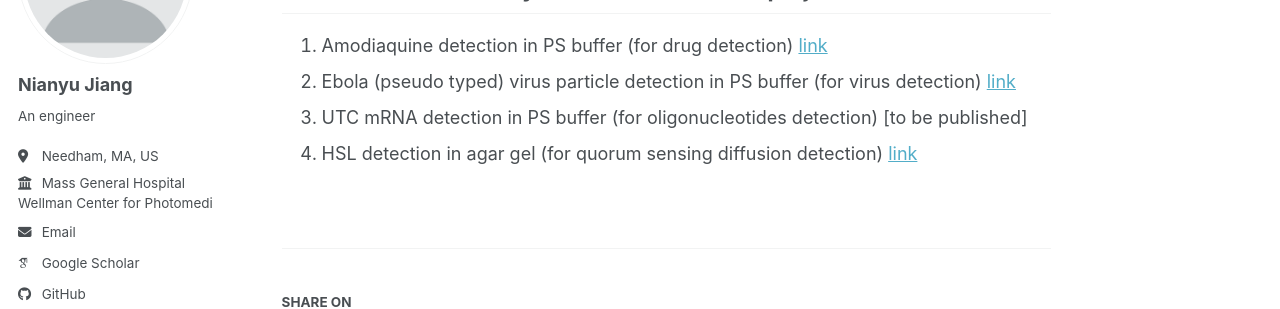
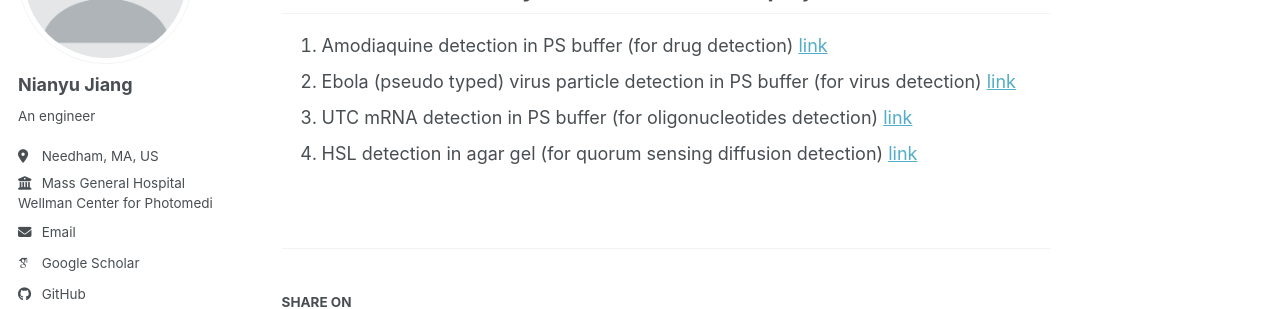
Before and after one commit to NianyuJiang/NianyuJiang.github.io, a Jekyll site: the page built from _portfolio/portfolio-1.md, in a window 1280 px wide and 900 px high, scrolled down 923 px. Shown: the part 212-521 px from the top of the window. Built offline with Jekyll 4.4.1, drawn with Linux system fonts in a browser that asks for light colours; some web fonts are replaced; a script bundle is joined from its source files by our own code; library files that are not in the unit come from our copies.

Commit message:
Update portfolio-1.md

```diff
--- a/_portfolio/portfolio-1.md
+++ b/_portfolio/portfolio-1.md
@@ -26,5 +26,5 @@ This work successfully contributes to these projects:
 ---
 1. Amodiaquine detection in PS buffer (for drug detection) [link](https://www.mdpi.com/2072-666X/16/1/35)
 2. Ebola (pseudo typed) virus particle detection in PS buffer (for virus detection) [link](https://www.mdpi.com/1422-0067/24/5/4627)
-3. UTC mRNA detection in PS buffer (for oligonucleotides detection) [to be published]
+3. UTC mRNA detection in PS buffer (for oligonucleotides detection) [link](https://www.nature.com/articles/s41598-020-63393-x)
 4. HSL detection in agar gel (for quorum sensing diffusion detection) [link](https://papers.ssrn.com/sol3/papers.cfm?abstract_id=5547503)
```
